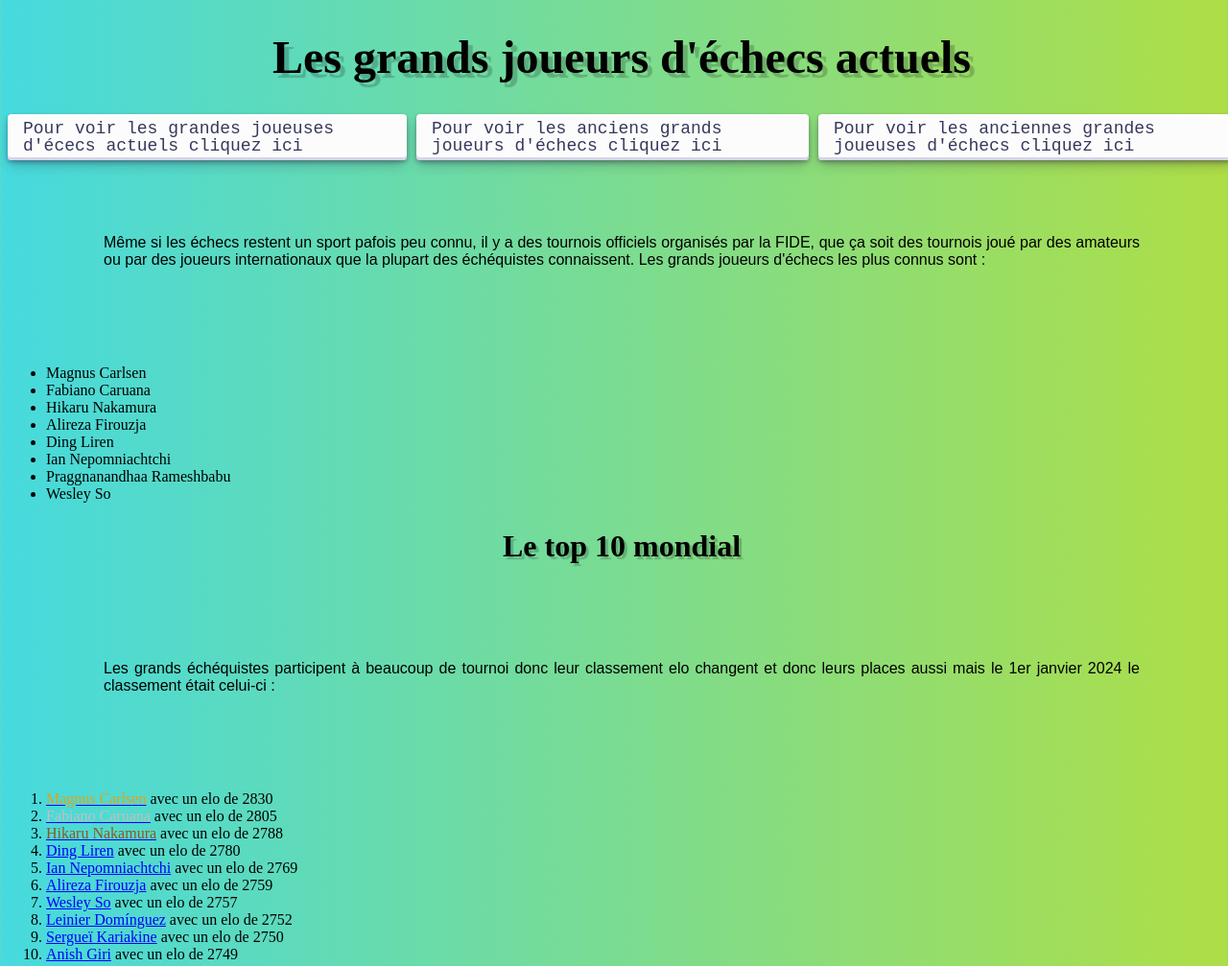
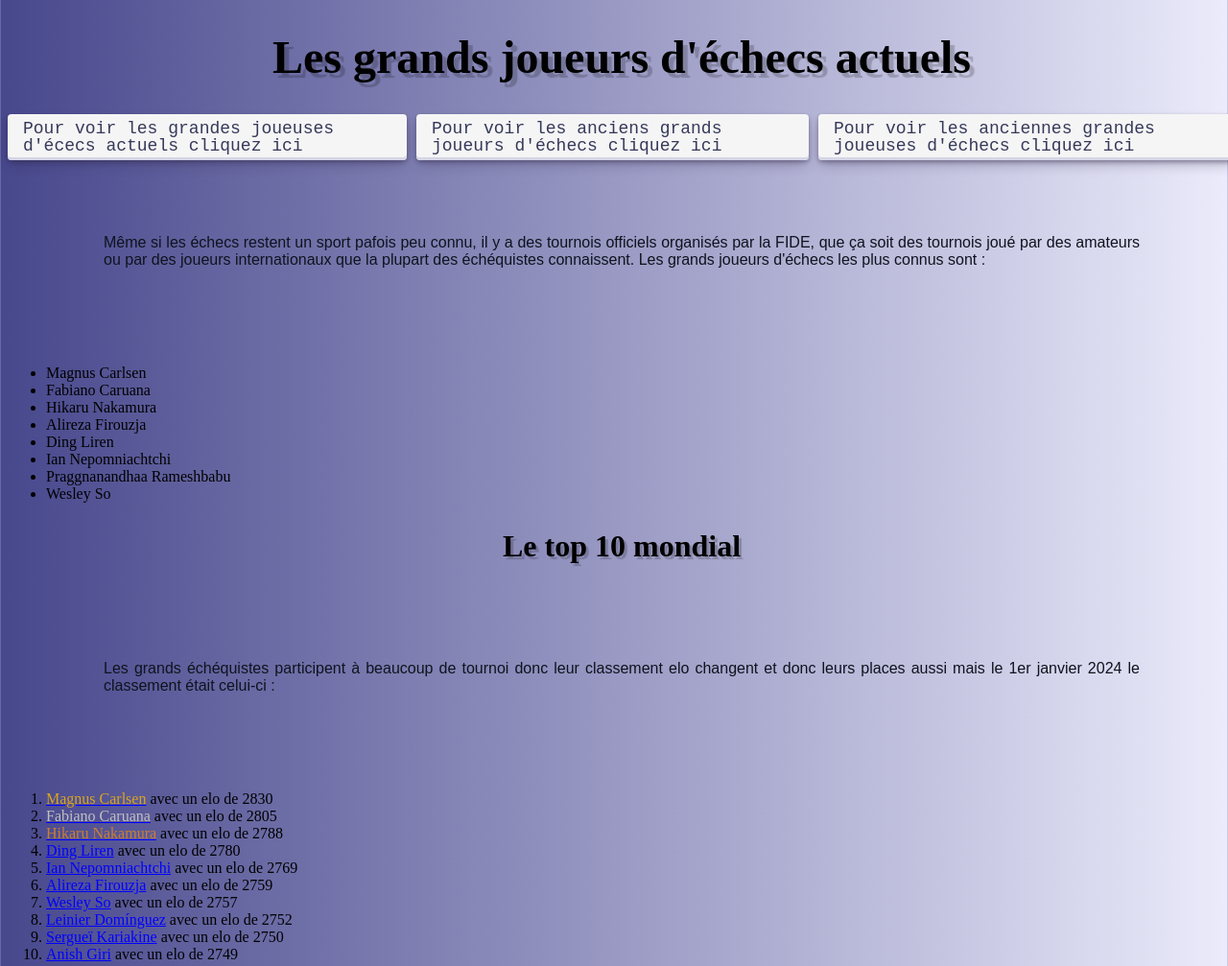
Before and after one commit to Nolann-35000/Nolann-35000.github.io, a plain HTML site: page index.html in a window 1280 px wide. Shown: the top 1007 px of the page at 96% size. Drawn offline with Linux system fonts and the light colour scheme.

Commit message:
changement de couleur

```diff
--- a/index.html
+++ b/index.html
@@ -251,7 +251,7 @@
     </section>
     </main>
         <footer>
-            <a href="https://fr.wikipedia.org/wiki/Classement_mondial_de_la_F%C3%A9d%C3%A9ration_internationale_des_%C3%A9checs">
+            <a href="https://fr.wikipedia.org/wiki/Classement_mondial_de_la_F%C3%A9d%C3%A9ration_internationale_des_%C3%A9checs" class="button-30">
                 <p>Si vous voulez voir plus de classement cliquez ici</p>
             </a>
         </footer>
--- a/style.css
+++ b/style.css
@@ -4,6 +4,7 @@ p {
     text-align: justify;
     padding: 50px;
     margin: 50px;
+    color: rgb(15, 20, 30);
 }
 
 @media screen and (max-width: 1377px) {
@@ -31,7 +32,7 @@ h3 {
 
 body {
     width: 100%;
-    background: linear-gradient(to right, rgba(24, 208, 214, 0.8), rgba(154, 214, 24, 0.8));
+    background: linear-gradient(to right, rgba(25, 25, 112, 0.8), rgba(230, 230, 250, 0.8));
 }
 
 img:hover {
@@ -99,7 +100,7 @@ legend {
 }
 
 .troisième {
-    color: rgb(143, 87, 27)
+    color: rgb(205, 127, 50)
 }
 
 .biography{
@@ -118,7 +119,7 @@ legend {
 }
 .button-30 {
   align-items: center;
-  background-color: #FCFCFD;
+  background-color: rgb(245, 245, 245);
   border-radius: 4px;
   border-width: 0;
   box-shadow: rgba(45, 35, 66, 0.4) 0 2px 4px,rgba(45, 35, 66, 0.3) 0 7px 13px -3px,#D6D6E7 0 -3px 0 inset;
```
